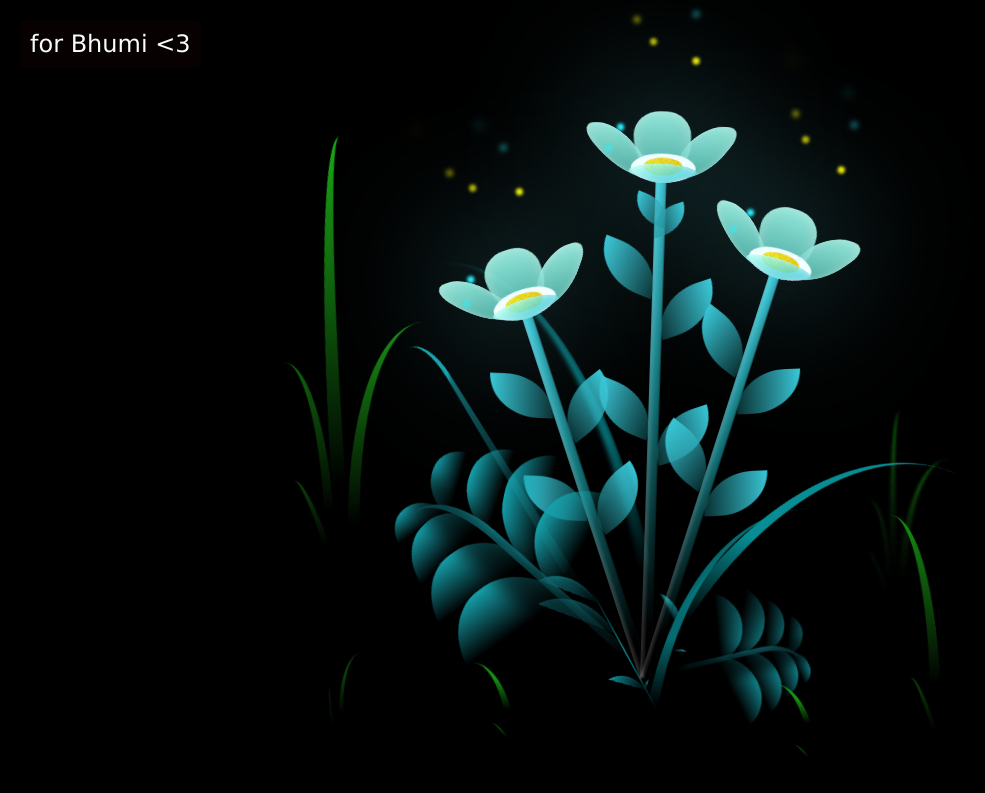
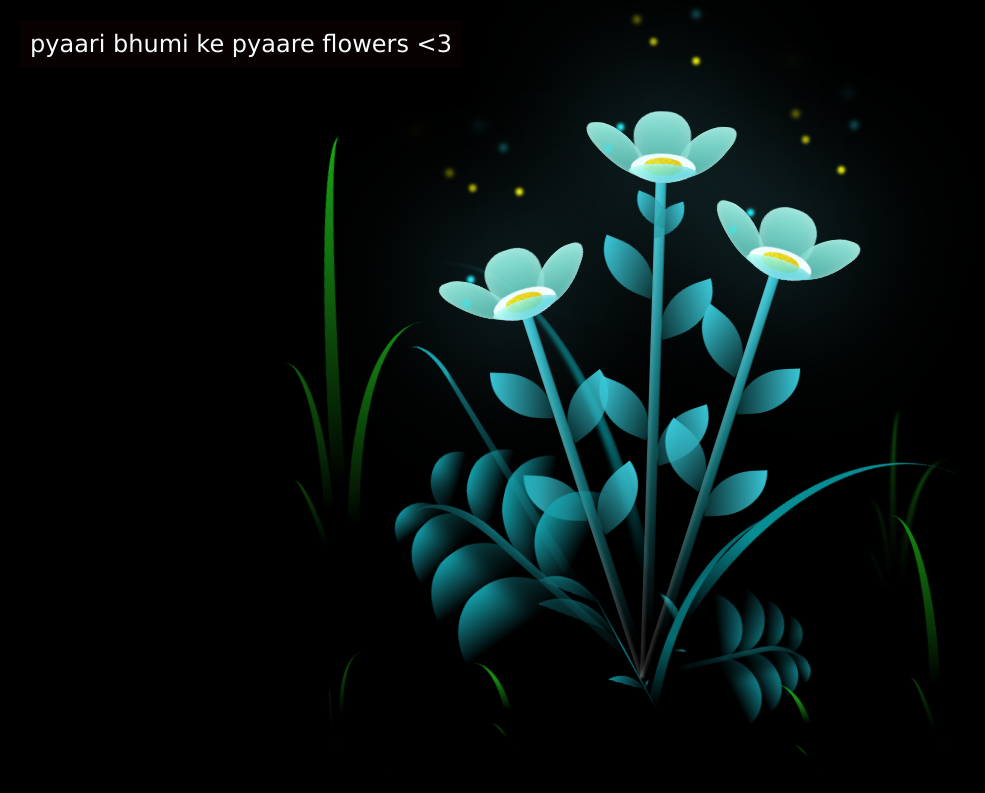
Before and after one commit to rahulgaharwar/flower, a plain HTML site: page index.html in a window 1280 px wide. Shown: the whole page, without its empty margins (0-985 px from the left). Drawn offline with Linux system fonts and the light colour scheme.

Commit message:
Update index.html

```diff
--- a/index.html
+++ b/index.html
@@ -15,7 +15,7 @@
             padding: 10px;
             border-radius: 5px;
             font-size: 1.5em;
-            font-family: Verdana, Geneva, Tahoma, sans-serif;
+            font-family: 'Lucida Sans', 'Lucida Sans Regular', 'Lucida Grande', 'Lucida Sans Unicode', Geneva, Verdana, sans-serif;
             color: hsl(180, 33%, 98%);
         }
     </style>
@@ -320,7 +320,7 @@
       </div>
     </div>
     <div class="message">
-        <p>for Bhumi <3</p>
+        <p>pyaari bhumi ke pyaare flowers <3</p>
     </div>
 </body>
 </html>
```
